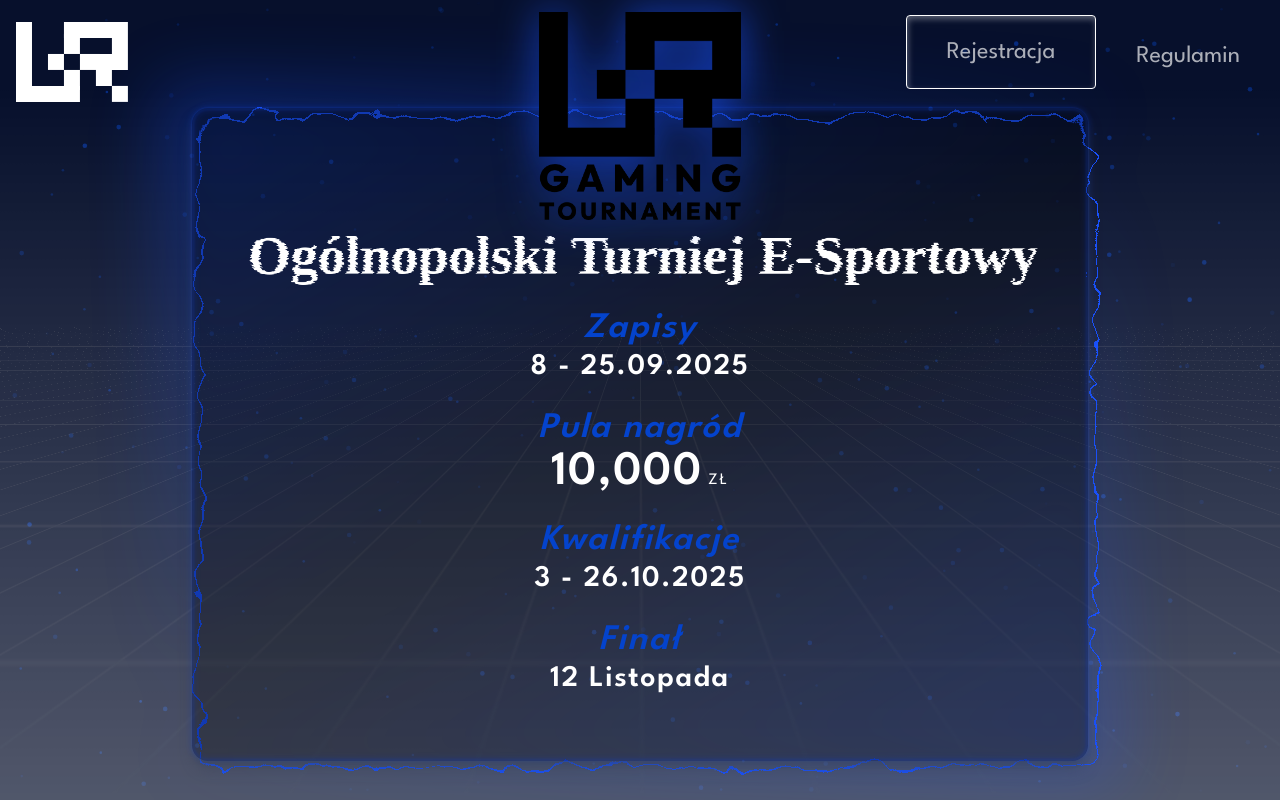
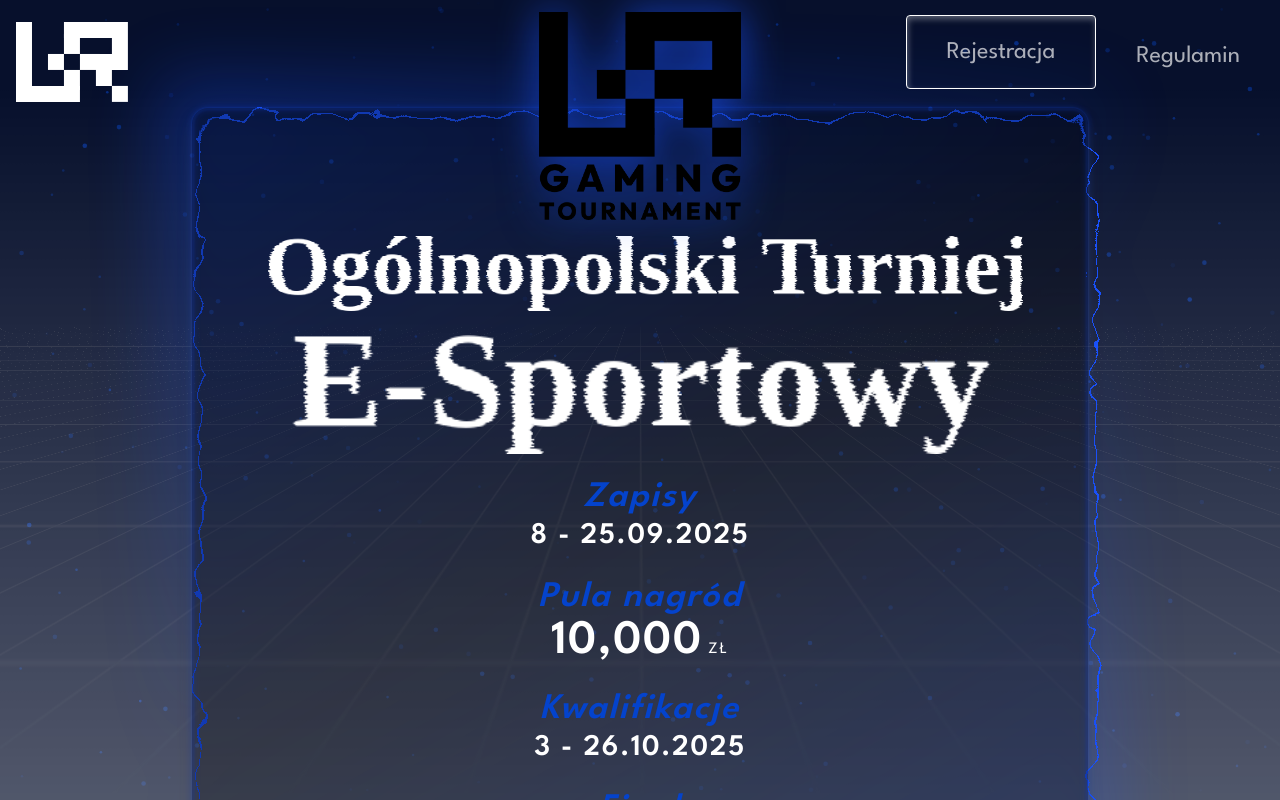
Before and after one commit to Poudretteite/UR-game-tournament, a React (Vite) app: page / in a window 1280 px wide. Shown: the top 800 px of the page. Built offline with nearby package versions, Linux system fonts and the light colour scheme.

Commit message:
fix: update FuzzyText component props for improved hover effect and intensity

```diff
--- a/src/components/ui/shadcn-io/fuzzyText/fuzzy-text.jsx
+++ b/src/components/ui/shadcn-io/fuzzyText/fuzzy-text.jsx
@@ -6,8 +6,8 @@ const FuzzyText = ({
   fontWeight = 900,
   fontFamily = 'inherit',
   color = '#fff',
-  enableHover = true,
-  baseIntensity = 0.2,
+  enableHover = false,
+  baseIntensity = 0.1,
   hoverIntensity = 0.2
 }) => {
   const canvasRef = useRef(null);
--- a/src/routes/Home.jsx
+++ b/src/routes/Home.jsx
@@ -23,7 +23,8 @@ const Home = () => {
             className="-z-10"
             >
                 <div className="flex flex-col py-10  md:pt-32 text-center space-y-6 p-6 h-a bg-black shadow-lg shadow-gray-700/50 bg-opacity-30 rounded-2xl">
-                    <FuzzyText fontFamily='League Spartan'>Ogólnopolski Turniej E-Sportowy</FuzzyText>
+                    <FuzzyText fontFamily='League Spartan'>Ogólnopolski Turniej</FuzzyText>
+                    <FuzzyText fontFamily='League Spartan'>E-Sportowy</FuzzyText>
                     <section>
                         <h2 className={h2}>Zapisy</h2>
                         <h3 className={h3}>8 - 25.09.2025</h3>
```
